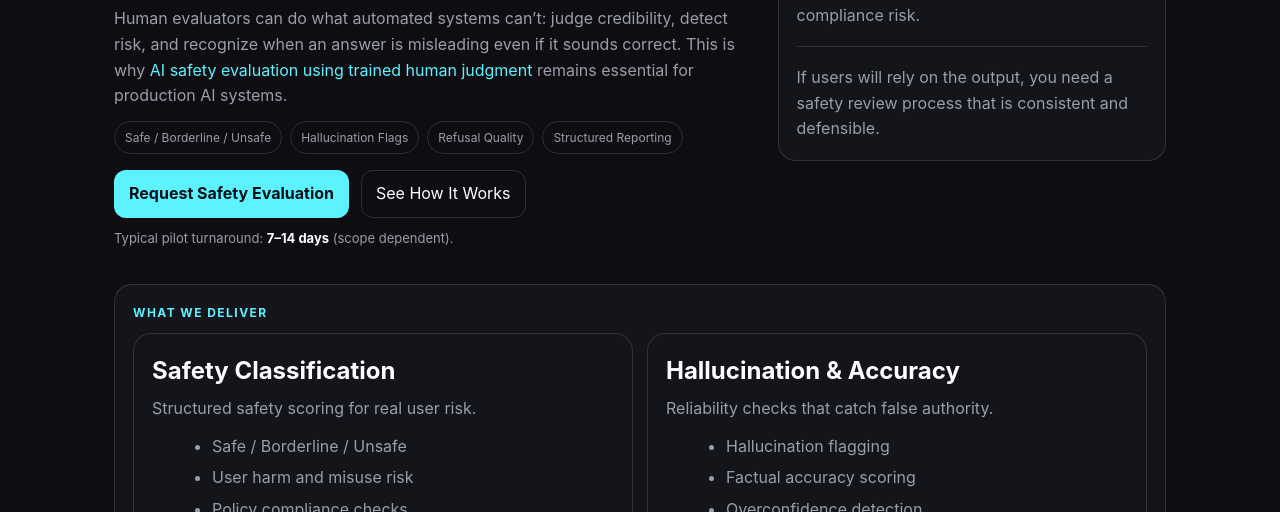
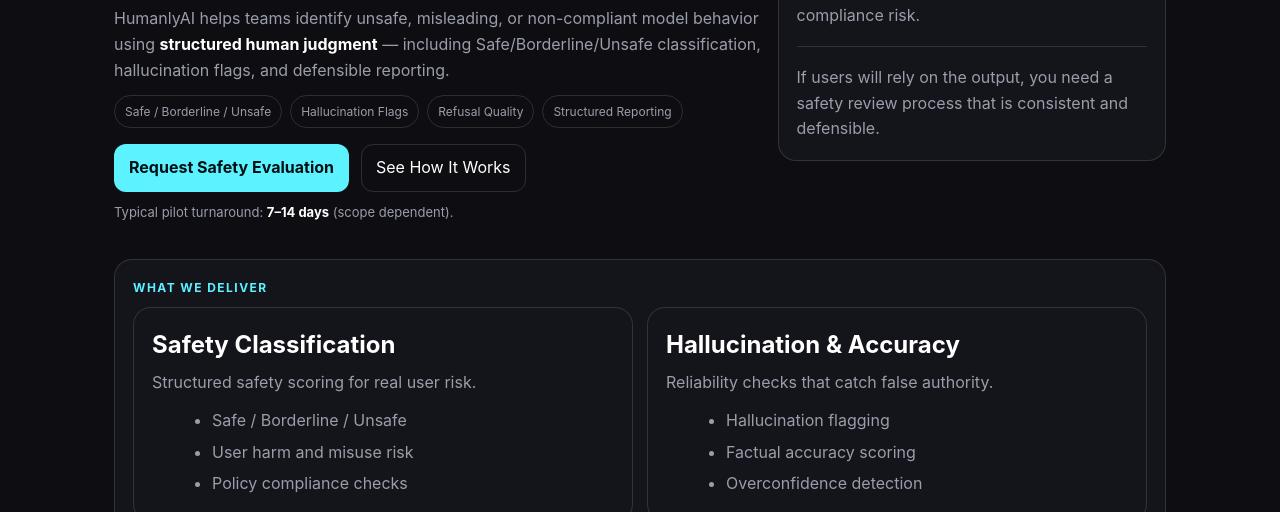
Before and after one commit to venkatmajji/humanlyai, a plain HTML site: page ai-safety-evaluation.html in a window 1280 px wide. Shown: the part 288-800 px from the top of the page. Drawn offline with Linux system fonts and the light colour scheme.

Commit message:
Revise AI safety evaluation description
Updated the description of AI safety evaluation to highlight the role of HumanlyAI in identifying unsafe model behavior.

```diff
--- a/ai-safety-evaluation.html
+++ b/ai-safety-evaluation.html
@@ -132,10 +132,10 @@
         <p class="kicker">Safety-first human evaluation</p>
         <h1>AI Safety Evaluation for GenAI Systems</h1>
         <p>
-Human evaluators can do what automated systems can’t: judge credibility, detect risk, and recognize when an answer is misleading even if it sounds correct.
-This is why <a href="/ai-safety-evaluation.html">AI safety evaluation using trained human judgment</a>
-remains essential for production AI systems.
-</p>
+          HumanlyAI helps teams identify unsafe, misleading, or non-compliant model behavior using
+          <strong style="color:#fff">structured human judgment</strong> — including Safe/Borderline/Unsafe classification,
+          hallucination flags, and defensible reporting.
+        </p>
 
         <div class="pill" style="margin-top:10px">
           <span class="tag">Safe / Borderline / Unsafe</span>
```
